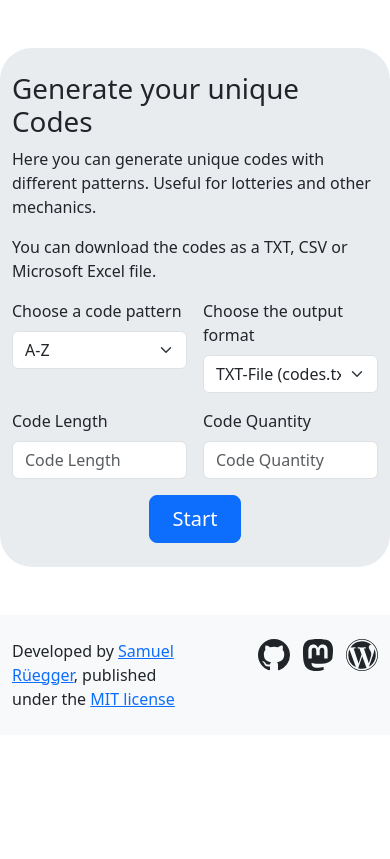
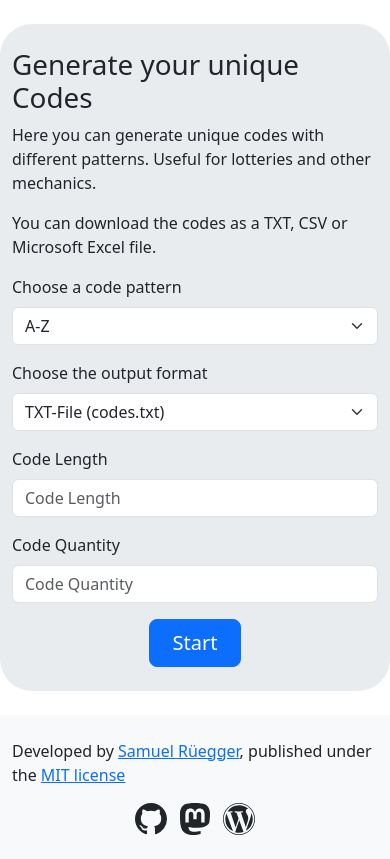
Before and after one commit to srueegger/codegenerator.rueegger.dev, a website built with webpack: page src/index.html in a window 390 px wide. Built offline with nearby package versions, Linux system fonts and the light colour scheme; files whose address does not match are found by name.

Commit message:
make layout responsive

```diff
--- a/src/index.html
+++ b/src/index.html
@@ -8,7 +8,7 @@
     <meta name="description" content="Generate unique codes with different patterns. Useful for lotteries and other mechanics. Download the codes as a TXT, CSV or Microsoft Excel file.">
   </head>
   <body>
-    <div class="container py-4 py-md-5 bg-body-secondary my-5 rounded-5">
+    <div class="container py-4 py-md-5 bg-body-secondary my-4 my-md-5 rounded-5">
       <div class="row">
         <div class="col-12">
           <h1>Generate your unique Codes</h1>
@@ -17,7 +17,7 @@
         </div>
       </div>
       <form id="codeGeneratorForm" class="row g-3" method="post" action="">
-        <div class="col-6">
+        <div class="col-12 col-md-6">
           <label for="codePattern" class="form-label">Choose a code pattern</label>
           <select id="codePattern" name="codePattern" class="form-select" aria-label="Code Pattern" required>
             <option value="ABCDEFGHIJKLMNOPQRSTUVWXYZ">A-Z</option>
@@ -29,7 +29,7 @@
             <option value="23456789CFHJKLNPRTVX">Capital letters and numbers (without risk of confusion)</option>
           </select>
         </div>
-        <div class="col-6">
+        <div class="col-12 col-md-6">
           <label for="codeOutput" class="form-label">Choose the output format</label>
           <select id="codeOutput" name="codeOutput" class="form-select" aria-label="Code Output" required>
             <option value="txt">TXT-File (codes.txt)</option>
@@ -37,11 +37,11 @@
             <option value="xlsx">XLSX-File (codes.xlsx)</option>
           </select>
         </div>
-        <div class="col-6">
+        <div class="col-12 col-md-6">
           <label for="codeLength" class="form-label">Code Length</label>
           <input type="number" name="codeLength" class="form-control" id="codeLength" placeholder="Code Length" required>
         </div>
-        <div class="col-6">
+        <div class="col-12 col-md-6">
           <label for="codeQuantity" class="form-label">Code Quantity</label>
           <input type="number" name="codeQuantity" class="form-control" id="codeQuantity" placeholder="Code Quantity" required>
         </div>
@@ -53,10 +53,10 @@
     <footer class="py-4 py-md-5 bg-body-tertiary">
       <div class="container">
         <div class="row">
-          <div class="col-6">
+          <div class="col-12 col-md-6">
             <p class="mb-0">Developed by <a href="https://rueegger.me" target="_blank">Samuel Rüegger</a>, published under the <a href="https://github.com/srueegger/codegenerator.rueegger.dev/blob/main/LICENSE" target="_blank">MIT license</a></p>
           </div>
-          <div class="col-6 text-end">
+          <div class="col-12 col-md-6 mt-3 mt-md-0 text-center text-md-end">
             <ul class="list-inline mb-0">
               <li class="list-inline-item"><a href="https://github.com/srueegger/codegenerator.rueegger.dev" target="_blank"><svg xmlns="http://www.w3.org/2000/svg" width="16" height="16" fill="currentColor" class="bi bi-github" viewBox="0 0 16 16">
                 <path d="M8 0C3.58 0 0 3.58 0 8c0 3.54 2.29 6.53 5.47 7.59.4.07.55-.17.55-.38 0-.19-.01-.82-.01-1.49-2.01.37-2.53-.49-2.69-.94-.09-.23-.48-.94-.82-1.13-.28-.15-.68-.52-.01-.53.63-.01 1.08.58 1.23.82.72 1.21 1.87.87 2.33.66.07-.52.28-.87.51-1.07-1.78-.2-3.64-.89-3.64-3.95 0-.87.31-1.59.82-2.15-.08-.2-.36-1.02.08-2.12 0 0 .67-.21 2.2.82.64-.18 1.32-.27 2-.27s1.36.09 2 .27c1.53-1.04 2.2-.82 2.2-.82.44 1.1.16 1.92.08 2.12.51.56.82 1.27.82 2.15 0 3.07-1.87 3.75-3.65 3.95.29.25.54.73.54 1.48 0 1.07-.01 1.93-.01 2.2 0 .21.15.46.55.38A8.01 8.01 0 0 0 16 8c0-4.42-3.58-8-8-8"/>
```
